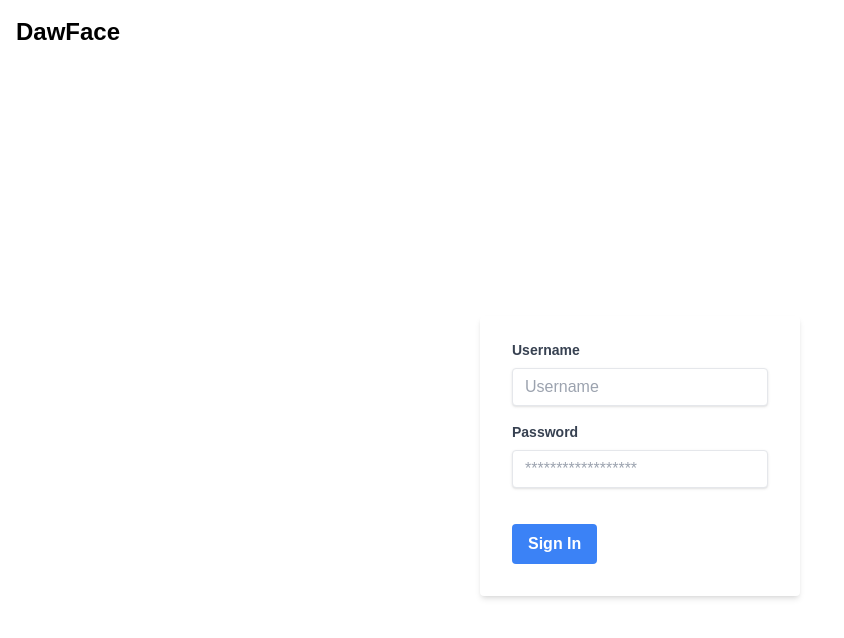
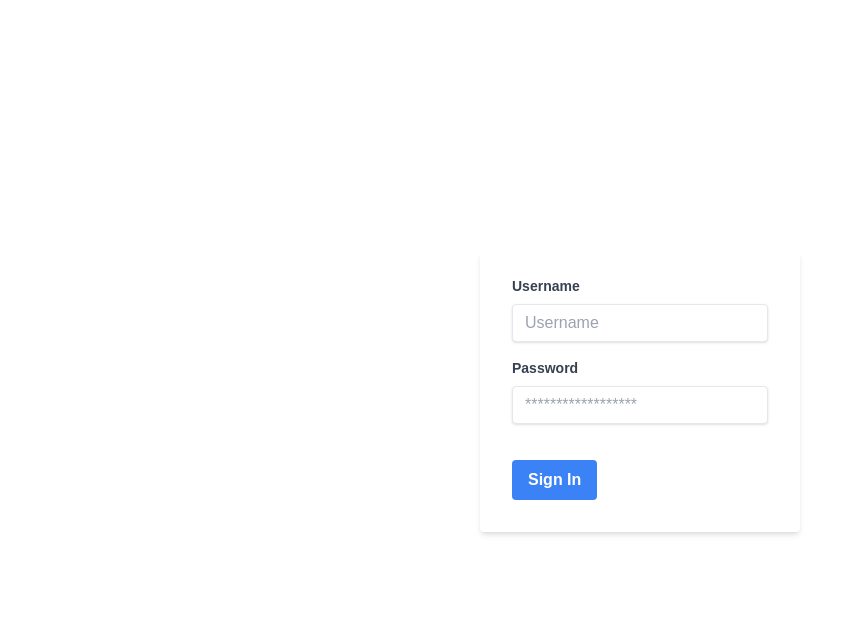
Before and after one commit to DawFace/DawFace-UI, a React (Vite) app: page /login in a window 1280 px wide. Shown: the top 638 px of the page, without its empty margins (0-844 px from the left). Built offline with nearby package versions, Linux system fonts and the light colour scheme.

Commit message:
refactor: remove navbar from login page

```diff
--- a/src/App.jsx
+++ b/src/App.jsx
@@ -1,5 +1,4 @@
 import { AuthProvider } from './AuthContext.jsx';
-import Navbar from './components/Navbar.jsx';
 import ProtectedRoute from './components/ProtectedRoute.jsx';
 import Home from './pages/Home.jsx';
 import Login from './pages/Login.jsx';
@@ -9,7 +8,6 @@ const App = () => {
   return (
     <AuthProvider>
       <BrowserRouter>
-        <Navbar />
         <Routes>
           <Route
             path="/"
```
